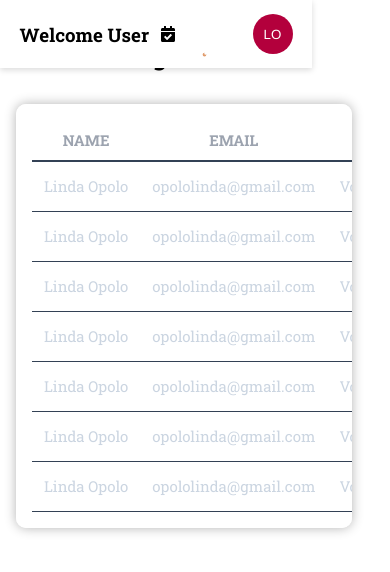
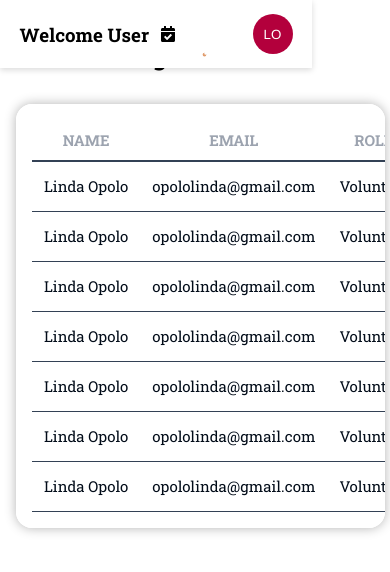
Before and after one commit to mbk-strath/VolunTrack, a React (Vite) app in the folder frontend/: page /dashboard/admin/users in a window 390 px wide. Shown: the top 572 px of the page. Built offline with nearby package versions, Linux system fonts and the light colour scheme; the HTML template or start-up script is replaced by a standard one; a web font is replaced by a local one.

Commit message:
Added account

```diff
--- a/frontend/src/App.jsx
+++ b/frontend/src/App.jsx
@@ -59,7 +59,9 @@ function App() {
             <Route path="organisations" element={<AdminOrganisations />} />
             <Route path="reports" element={<AdminReports />} />
             <Route path="events" element={<AdminEvents />} />
-            <Route path="settings" element={<AdminSettings />} />
+            <Route path="settings" element={<AdminSettings />}>
+              <Route path="account" element={<AccountPage />} />
+            </Route>
           </Route>
         </Routes>
       </Router>
--- a/frontend/src/components/admin/SettAdmLinks.jsx
+++ b/frontend/src/components/admin/SettAdmLinks.jsx
@@ -1,7 +1,7 @@
 import React from "react";
 import { NavLink } from "react-router-dom";
 import { ImProfile } from "react-icons/im";
-function SettingLinks() {
+function SettAdmLinks() {
   return (
     <div className="settingVolNav">
       <NavLink
@@ -22,4 +22,4 @@ function SettingLinks() {
   );
 }
 
-export default SettingLinks;
+export default SettAdmLinks;
--- a/frontend/src/components/main/DeleteLogoutAccount.jsx
+++ b/frontend/src/components/main/DeleteLogoutAccount.jsx
@@ -17,7 +17,7 @@ function DeleteAccount() {
       if (response.ok) {
         alert(data.message);
         localStorage.removeItem("token");
-        localStorage.removeItem("user"); // clear user data too
+        localStorage.removeItem("user");
         window.location.href = "/login";
       } else {
         alert(data.message || "Logout failed");
@@ -58,7 +58,7 @@ function DeleteAccount() {
         alert(data.message || "Account deleted successfully.");
         localStorage.removeItem("token");
         localStorage.removeItem("user");
-        window.location.href = "/register"; // redirect to registration/login
+        window.location.href = "/register";
       } else {
         alert(data.message || "Failed to delete account.");
       }
--- a/frontend/src/components/main/GoogleLoginButton.jsx
+++ b/frontend/src/components/main/GoogleLoginButton.jsx
@@ -9,7 +9,7 @@ function GoogleLoginButton({ role }) {
         headers: { "Content-Type": "application/json" },
         body: JSON.stringify({
           credential: response.credential,
-          role: role, // 👈 send the selected role
+          role: role,
         }),
       });
 
@@ -20,7 +20,6 @@ function GoogleLoginButton({ role }) {
         localStorage.setItem("role", role);
         alert("Google Login successful!");
 
-        // redirect based on role
         if (role === "volunteer") {
           window.location.href = "/volunteer/dashboard";
         } else if (role === "organization") {
--- a/frontend/src/pages/admin/AdminSettings.jsx
+++ b/frontend/src/pages/admin/AdminSettings.jsx
@@ -1,48 +1,14 @@
 import React from "react";
 import "../../styles/admin/settings.css";
-
+import { Outlet } from "react-router-dom";
+import SettAdmLinks from "../../components/admin/SettAdmLinks";
 
 const AdminSettings = () => {
   return (
-    <div className="settings-container">
-      <h2 className="settings-title">Account Settings</h2>
-
-      {/* Change Password Card */}
-      <div className="settings-card">
-        <h3>Change Password</h3>
-        <form className="password-form">
-          <label>Current password</label>
-          <input type="password" placeholder="Enter current password" />
-
-          <label>New password</label>
-          <input type="password" placeholder="Enter new password" />
-
-          <label>Confirm password</label>
-          <input type="password" placeholder="Confirm new password" />
-
-          <button type="submit" className="save-btn">Save Changes</button>
-        </form>
-      </div>
-
-      {/* Delete Account Card */}
-      <div className="settings-card danger-card">
-        <h3>Delete Account</h3>
-        <p>
-          Deleting your account is a permanent action. Once deleted, you will no
-          longer be able to access your account or any of your personal information.
-          This action cannot be undone.
-        </p>
-        <button className="delete-btn">Delete Account</button>
-      </div>
-
-      {/* Log Out Card */}
-      <div className="settings-card danger-card">
-        <h3>Log Out</h3>
-        <p>
-          Logging out will end your session. Once logged out, you’ll need to sign in
-          again to access your account.
-        </p>
-        <button className="logout-btn">Log Out</button>
+    <div className="settingsPage">
+      <SettAdmLinks />
+      <div className="settings-content">
+        <Outlet />
       </div>
     </div>
   );
--- a/frontend/src/pages/main/Login.jsx
+++ b/frontend/src/pages/main/Login.jsx
@@ -12,7 +12,7 @@ function Login() {
   const [errors, setErrors] = useState({});
   const [apiError, setApiError] = useState("");
   const [loading, setLoading] = useState(false);
-  const [showPassword, setShowPassword] = useState(false); // 👈 new state
+  const [showPassword, setShowPassword] = useState(false);
 
   const handleChange = (e) => {
     setFormData({ ...formData, [e.target.name]: e.target.value });
@@ -130,7 +130,7 @@ function Login() {
           <Link className="reset" to="/password-reset">
             Forgotten Password?
           </Link>
-          {/* 👇 updated Show Password link */}
+
           <button
             type="button"
             className="show"
--- a/frontend/src/styles/admin/home.css
+++ b/frontend/src/styles/admin/home.css
@@ -1,6 +1,3 @@
-<<<<<<< Updated upstream
-
-=======
 /* Container layout */
 .admin-container {
   display: flex;
@@ -85,4 +82,3 @@
   color: #555;
   box-shadow: 0 2px 8px rgba(0, 0, 0, 0.08);
 }
->>>>>>> Stashed changes
--- a/frontend/src/styles/admin/users.css
+++ b/frontend/src/styles/admin/users.css
@@ -1,5 +1,5 @@
 .UsersPage {
-  padding-top: 70%;
+  padding-top: 5%;
   color: #f1f5f9;
   border-radius: 16px;
   flex: 1;
@@ -31,8 +31,8 @@
 .users-table {
   width: 100%;
   border-collapse: collapse;
-  font-size: 10px;
-  color: #041326;
+  font-size: 13px;
+  color: #020c19;
 }
 
 .users-table th,
@@ -125,136 +125,3 @@
     font-size: 16px;
   }
 }
-
-.UsersPage {
-  padding: 32px;
-  background-color: #fff;
-  color: #f1f5f9;
-  border-radius: 16px;
-  flex: 1;
-  min-height: 95vh;
-  padding-left:2%;
-}
-
-/* Title */
-.page-title {
-  font-size: 28px;
-  font-weight: 700;
-  color: black;
-  margin-bottom: 32px;
-}
-
-/* Table container */
-.table-container {
-  overflow-x: auto;
-  background-color: #fff;
-  border-radius: 16px;
-  padding: 16px;
-  width:85%;
-  box-shadow: 0 0 12px rgba(0, 0, 0, 0.3);
-  background-color: #fff;
-  border-radius: 10px;
-}
-
-/* Table */
-.users-table {
-  border-collapse: collapse;
-  font-size: 14px;
-  color: #cbd5e1;
-}
-
-.users-table th,
-.users-table td {
-  padding: 12px 18px;
-  white-space: nowrap;
-}
-
-.users-table th {
-  text-transform: uppercase;
-  font-weight: 700;
-  font-size: 14px;
-  color: #9ca3af;
-  border-bottom: 2px solid #334155;
-}
-
-.users-table tbody tr {
-  border-bottom: 1px solid #334155;
-  transition: background-color 0.2s ease;
-}
-
-.users-table tbody tr:hover {
-  background-color: #d4d8df;
-}
-
-.text-center {
-  text-align: center;
-}
-
-/* Action button */
-.action-btn {
-  background-color: #0e1420;
-  color: white;
-  border: none;
-  padding: 6px 12px;
-  border-radius: 6px;
-  cursor: pointer;
-  font-size: 18px;
-  transition: background-color 0.2s ease;
-}
-
-.action-btn:hover {
-  background-color: #1e40af;
-}
-
-/* Responsive Design */
-@media (max-width: 1024px) {
-  .users-table th,
-  .users-table td {
-    padding: 14px 18px;
-    font-size: 15px;
-  }
-}
-
-@media (max-width: 768px) {
-  .table-container {
-    overflow-x: auto;
-  }
-
-  .users-table {
-    font-size: 14px;
-  }
-
-  .users-table th,
-  .users-table td {
-    padding: 12px 14px;
-  }
-
-  .page-title {
-    font-size: 26px;
-  }
-}
-
-@media (max-width: 480px) {
-  .UsersPage {
-    padding: 16px;
-  }
-
-  .users-table {
-    font-size: 13px;
-  }
-
-  .users-table th,
-  .users-table td {
-    padding: 10px 12px;
-  }
-
-  .action-btn {
-    padding: 5px 8px;
-    font-size: 16px;
-  }
-}
-
-.UsersPage.dark-mode {
-  background-color: #0f0f0f;
-  color: #ffffff;
-}
```
